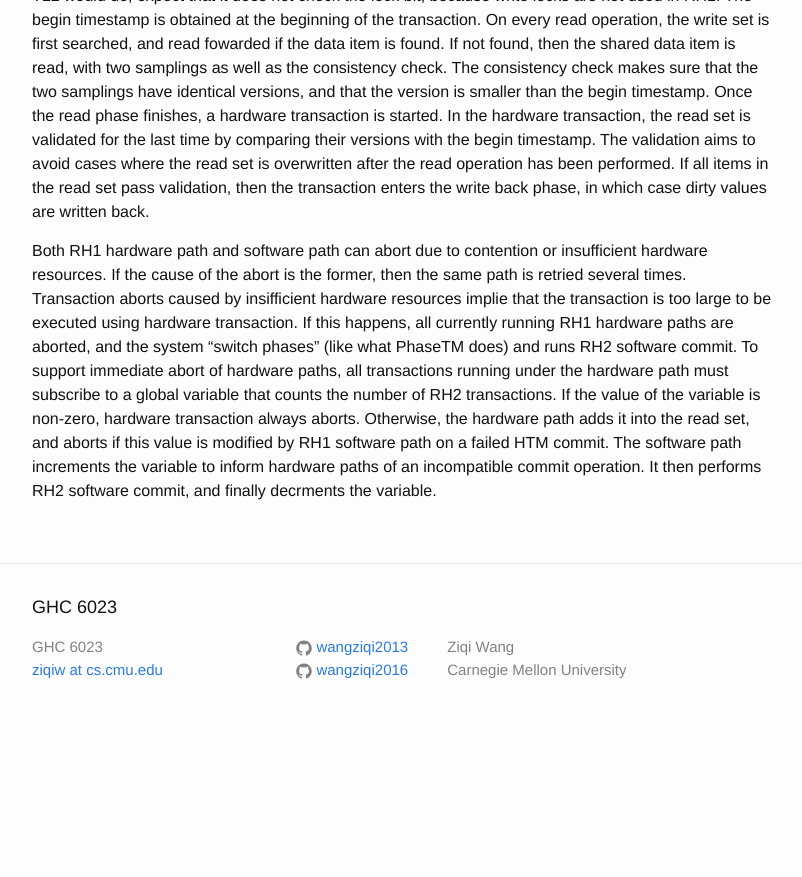
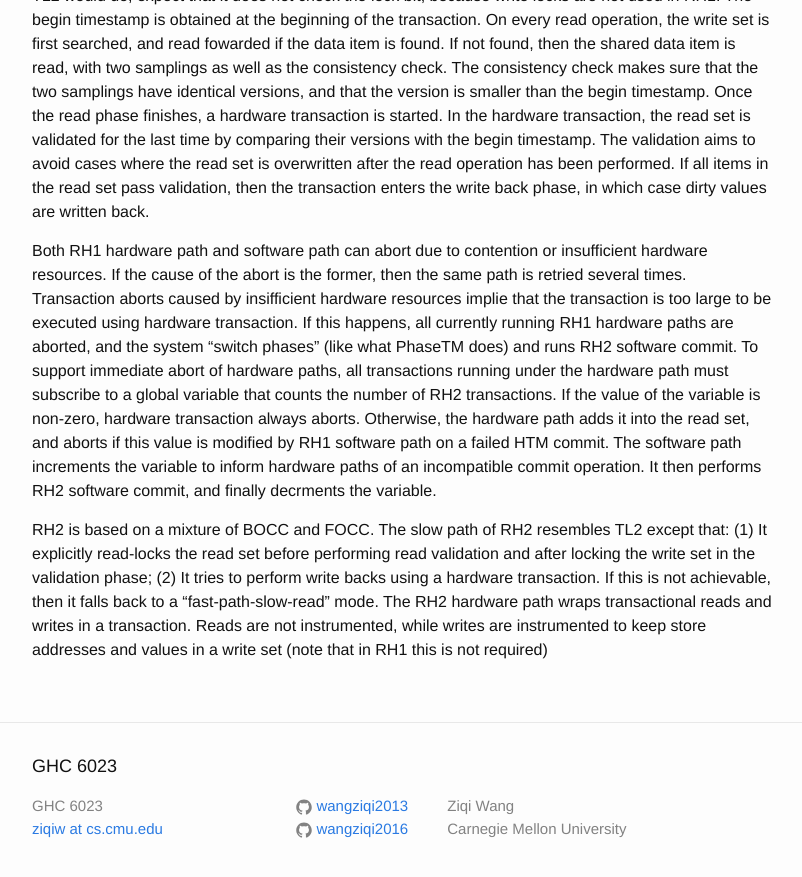
Before and after one commit to wangziqi2013/wangziqi2013.github.io, a Jekyll site: the page built from _posts/2018-05-30-Reduced-HTM.markdown, in a window 1280 px wide and 900 px high, scrolled down 2530 px. Shown: the top 877 px of the window, without its empty margins (238-1040 px from the left). Built offline with Jekyll 4.4.1, drawn with Linux system fonts in a browser that asks for light colours; before the commit the page ends 3271 px from its top, so only the background shows below that.

Commit message:
Working on RH2

```diff
--- a/_posts/2018-05-30-Reduced-HTM.markdown
+++ b/_posts/2018-05-30-Reduced-HTM.markdown
@@ -107,3 +107,9 @@ variable that counts the number of RH2 transactions. If the value of the variabl
 aborts. Otherwise, the hardware path adds it into the read set, and aborts if this value is modified by RH1 software path
 on a failed HTM commit. The software path increments the variable to inform hardware paths of an incompatible commit
 operation. It then performs RH2 software commit, and finally decrments the variable.
+
+RH2 is based on a mixture of BOCC and FOCC. The slow path of RH2 resembles TL2 except that: (1) It explicitly read-locks the
+read set before performing read validation and after locking the write set in the validation phase; (2) It tries to perform
+write backs using a hardware transaction. If this is not achievable, then it falls back to a "fast-path-slow-read" mode.
+The RH2 hardware path wraps transactional reads and writes in a transaction. Reads are not instrumented, while writes
+are instrumented to keep store addresses and values in a write set (note that in RH1 this is not required)
```
